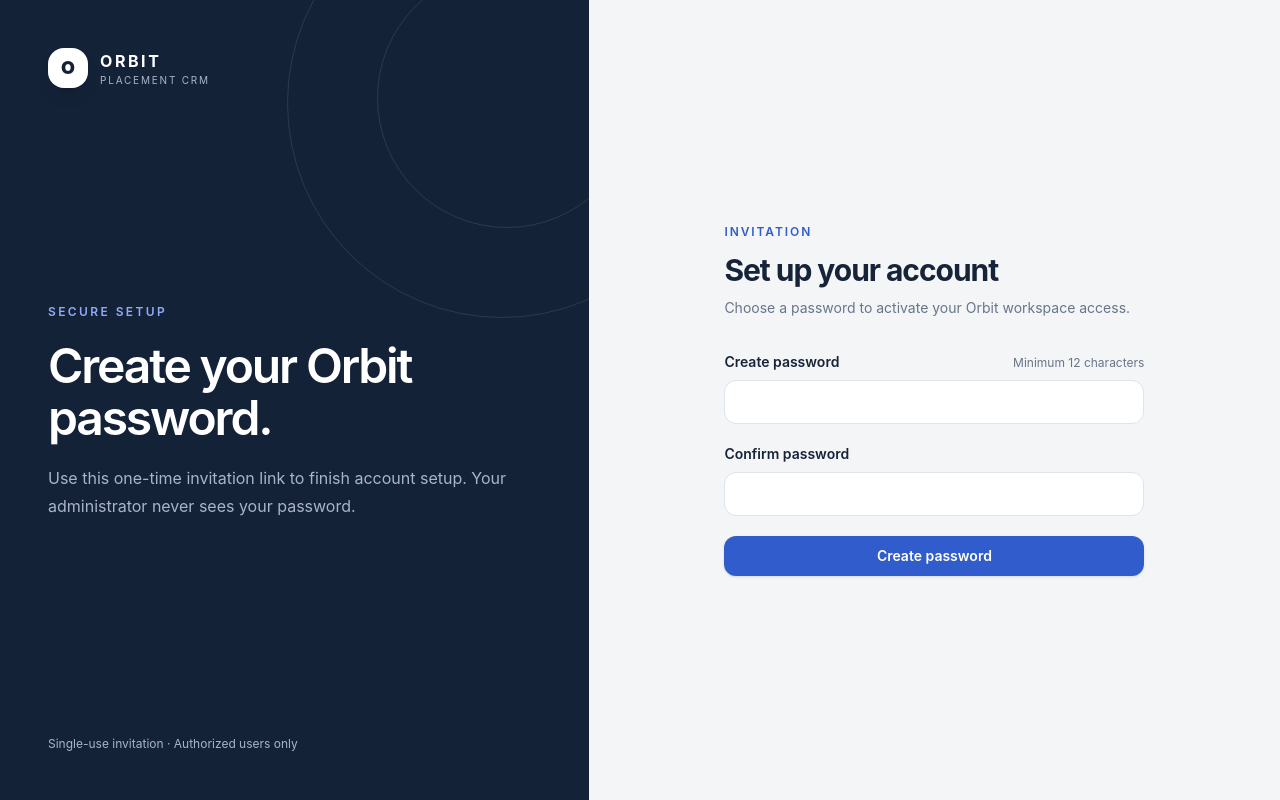
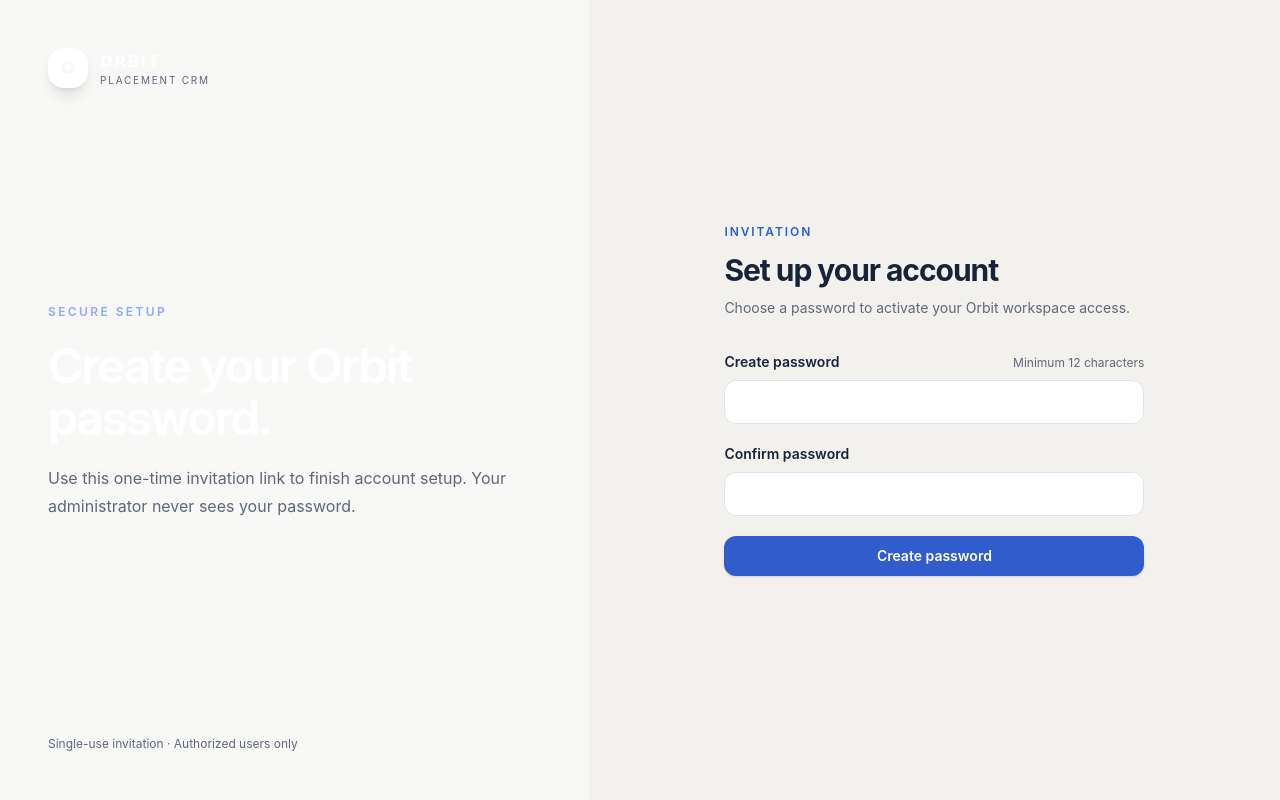
Before and after one commit to muhammadzn6/Nolyth-CRM, a Next.js app in the folder apps/web/: page /invite/1 in a window 1280 px wide. Built offline with nearby package versions, Linux system fonts and the light colour scheme.

Commit message:
feat: apply editorial dashboard visual system

```diff
--- a/apps/web/app/globals.css
+++ b/apps/web/app/globals.css
@@ -2,11 +2,11 @@
 @source "../../../packages/ui/src";
 
 :root {
-  --background: #f3f5f7;
+  --background: #f3f1ee;
   --foreground: #172338;
   --surface: #ffffff;
   --surface-subtle: #f7f8fa;
-  --muted-foreground: #687589;
+  --muted-foreground: #5f6878;
   --border: #dfe4ea;
   --border-strong: #cbd4df;
   --primary: #315dcc;
@@ -23,10 +23,10 @@
   --info: #2f6f9f;
   --info-soft: #e8f1f8;
   --focus: #4c73ea;
-  --sidebar: #142238;
-  --sidebar-foreground: #f8fafc;
-  --sidebar-muted: #aab4c8;
-  --sidebar-border: #263650;
+  --sidebar: #f8f8f7;
+  --sidebar-foreground: #172033;
+  --sidebar-muted: #5f6878;
+  --sidebar-border: #e5e4e1;
 }
 
 @theme inline {
@@ -61,7 +61,26 @@
 @layer base {
   * { border-color: var(--border); }
   html { color-scheme: light; }
-  body { margin: 0; -webkit-font-smoothing: antialiased; text-rendering: optimizeLegibility; }
+  body { margin: 0; background: var(--background); -webkit-font-smoothing: antialiased; text-rendering: optimizeLegibility; }
   button, a, input { -webkit-tap-highlight-color: transparent; }
   ::selection { background: var(--primary-soft); color: var(--foreground); }
 }
+
+@layer components {
+  .editorial-dashboard section.rounded-2xl,
+  .editorial-dashboard section.rounded-lg,
+  .editorial-dashboard [aria-label="Calendar view"] {
+    border-radius: 1.5rem;
+    border-color: color-mix(in srgb, var(--border) 85%, white);
+    box-shadow: 0 12px 32px rgb(35 42 58 / 0.045);
+  }
+
+  .editorial-dashboard [aria-label="Workspace pulse"] > a,
+  .editorial-dashboard [aria-label="Closer workload summary"] > a {
+    min-height: 112px;
+    border-radius: 1.35rem;
+    border-color: color-mix(in srgb, var(--border) 82%, white);
+    padding: 1.15rem;
+    box-shadow: 0 8px 22px rgb(35 42 58 / 0.035);
+  }
+}
--- a/apps/web/components/dashboard/closer-dashboard.tsx
+++ b/apps/web/components/dashboard/closer-dashboard.tsx
@@ -248,7 +248,7 @@
   };
 
   return (
-    <div className="mx-auto max-w-[1500px]">
+    <div className="editorial-dashboard mx-auto max-w-[1500px]">
       <header className="flex flex-col justify-between gap-4 sm:flex-row sm:items-end"><div><p className="text-xs font-semibold uppercase tracking-[0.16em] text-primary">Closer workspace</p><h1 className="mt-2 text-2xl font-bold tracking-[-0.03em] text-foreground sm:text-3xl">Today’s schedule</h1><p className="mt-1.5 text-sm text-muted-foreground">Calls, preparation, and feedback assigned to you.</p></div><Button aria-label="Refresh dashboard" onClick={() => window.location.reload()} variant="secondary">Refresh</Button></header>
       {error ? <p className="mt-4 rounded-xl border border-warning/30 bg-warning-soft px-4 py-3 text-sm text-warning-foreground" role="status">{error}</p> : null}
       <section className="mt-5"><CloserPulse data={dashboard} /></section>
--- a/apps/web/components/dashboard/dashboard-overview.tsx
+++ b/apps/web/components/dashboard/dashboard-overview.tsx
@@ -24,7 +24,7 @@
 export function DashboardOverview({ actor, dashboard, recentActivity, calendarInterviews, error }: { actor: SessionUser; dashboard?: DashboardData; recentActivity?: ActivityEventSummary[]; calendarInterviews?: InterviewSummary[]; error?: string }) {
   const firstName = actor.displayName.split(" ")[0];
   const activityItems = recentActivity?.map((event) => [activityLabel(event.action), entityLabel(event.entityType), new Intl.DateTimeFormat("en-US", { dateStyle: "medium", timeStyle: "short" }).format(new Date(event.occurredAt)), "info"] as const) ?? activities;
-  return <div className="mx-auto max-w-[1500px]">
+  return <div className="editorial-dashboard mx-auto max-w-[1500px]">
     <div className="flex flex-col justify-between gap-4 sm:flex-row sm:items-end"><div><p className="text-xs font-semibold uppercase tracking-[0.16em] text-primary">Operations</p><h1 className="mt-2 text-2xl font-bold tracking-[-0.03em] text-foreground sm:text-3xl">Today at a glance</h1><p className="mt-1.5 text-sm text-muted-foreground">Interviews, candidate work, and changes that need attention.</p></div><p className="w-fit text-xs font-medium text-muted-foreground">Updated just now · PKT</p></div>
     {error ? <p className="mt-4 rounded-xl border border-warning/30 bg-warning-soft px-4 py-3 text-sm text-warning-foreground" role="status">{error} Showing the last available workspace layout.</p> : null}
     <section aria-label="Primary calendar" className="mt-7"><CalendarWorkspace actor={actor} interviews={calendarInterviews ?? []} embedded /></section>
--- a/apps/web/components/layout/app-header.tsx
+++ b/apps/web/components/layout/app-header.tsx
@@ -95,7 +95,7 @@
   }
 
   return (
-    <header className="sticky top-0 z-30 flex h-16 items-center gap-4 border-b border-border/70 bg-background/90 px-4 backdrop-blur md:px-6 lg:px-10">
+    <header className="sticky top-0 z-30 mx-3 mt-3 flex h-14 items-center gap-4 rounded-2xl border border-border/80 bg-surface/90 px-4 shadow-[0_8px_24px_rgba(35,42,58,0.04)] backdrop-blur md:mx-5 md:px-6 lg:mx-8 lg:px-8">
       <div className="w-10 shrink-0 lg:hidden" />
       <div className="hidden items-center gap-2 text-sm text-muted-foreground sm:flex">
         <span>Workspace</span><span aria-hidden="true">/</span><span className="font-semibold capitalize text-foreground">{pageLabel}</span>
@@ -103,7 +103,7 @@
       <form action="/search" className="relative ml-auto hidden w-full max-w-[340px] md:block" role="search">
         <label className="sr-only" htmlFor="global-search">Search Orbit</label>
         <span aria-hidden="true" className="absolute left-3 top-1/2 -translate-y-1/2 text-muted-foreground">⌕</span>
-        <input className="h-9 w-full rounded-xl border border-border bg-surface pl-9 pr-12 text-sm outline-none transition placeholder:text-muted-foreground focus:border-primary focus:ring-3 focus:ring-focus/15" id="global-search" name="q" placeholder="Search profiles, leads, people…" />
+        <input className="h-10 w-full rounded-full border border-border bg-surface-subtle pl-9 pr-12 text-sm outline-none transition placeholder:text-muted-foreground focus:border-primary focus:ring-3 focus:ring-focus/15" id="global-search" name="q" placeholder="Search profiles, leads, people…" />
         <kbd className="absolute right-2.5 top-1/2 -translate-y-1/2 rounded-md border border-border bg-surface-subtle px-1.5 py-0.5 text-[10px] text-muted-foreground">⌘K</kbd>
       </form>
       <a aria-label="Notifications" className="relative grid size-9 place-items-center rounded-xl text-foreground transition hover:bg-surface-subtle focus-visible:ring-2 focus-visible:ring-focus" href="/notifications">
--- a/apps/web/components/layout/app-shell.tsx
+++ b/apps/web/components/layout/app-shell.tsx
@@ -34,9 +34,9 @@
         onCollapsedChange={setSidebarCollapsed}
         role={actor.role}
       />
-      <div className={`min-h-screen transition-[padding] duration-200 motion-reduce:transition-none ${sidebarCollapsed ? "lg:pl-[76px]" : "lg:pl-[248px]"}`}>
+      <div className={`min-h-screen transition-[padding] duration-200 motion-reduce:transition-none ${sidebarCollapsed ? "lg:pl-[76px]" : "lg:pl-[224px]"}`}>
         <AppHeader actor={actor} />
-        <main className="px-4 py-6 md:px-7 lg:px-10 lg:py-8">{children}</main>
+        <main className="px-4 py-6 md:px-8 lg:px-12 lg:py-10">{children}</main>
       </div>
     </div>
   );
--- a/packages/ui/src/card.tsx
+++ b/packages/ui/src/card.tsx
@@ -6,7 +6,7 @@
   return (
     <section
       className={joinClasses(
-        "rounded-lg border border-border bg-surface shadow-[0_1px_2px_rgba(23,35,56,0.03)]",
+        "rounded-[1.5rem] border border-border bg-surface shadow-[0_1px_2px_rgba(16,35,56,0.02),0_12px_32px_rgba(35,42,58,0.04)]",
         className,
       )}
       {...props}
```
Also changed, not shown: apps/web/components/layout/app-sidebar.tsx (+7 -7 lines), 1 other file (tests, documents, lock files or other folders).
